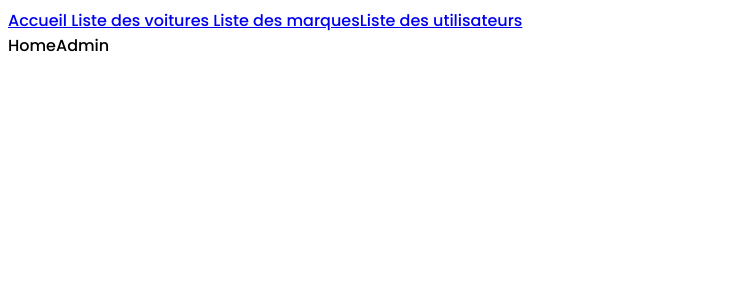
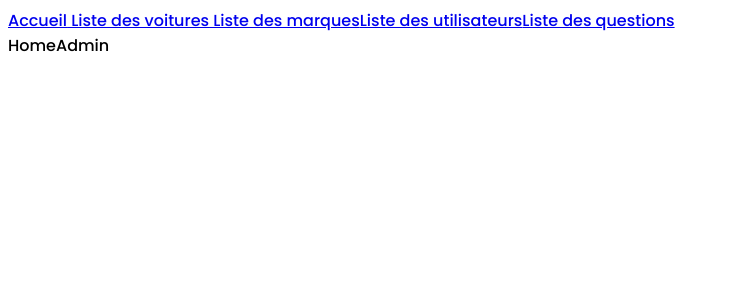
Before and after one commit to MrCelsus/CheckPoint4, a React (Vite) app in the folder frontend/: page /admin in a window 1280 px wide. Shown: the top 300 px of the page, without its empty margins (0-730 px from the left). Built offline with nearby package versions, Linux system fonts and the light colour scheme.

Commit message:
Liaison dans la SideBar de la page FAQAdmin

```diff
--- a/frontend/src/components/SideBar.jsx
+++ b/frontend/src/components/SideBar.jsx
@@ -8,6 +8,7 @@ function SideBar() {
       <Link to="/admin/cars"> Liste des voitures</Link>
       <Link to="/admin/brands"> Liste des marques</Link>
       <Link to="/admin/profils">Liste des utilisateurs</Link>
+      <Link to="/admin/faq">Liste des questions</Link>
     </aside>
   );
 }
```
